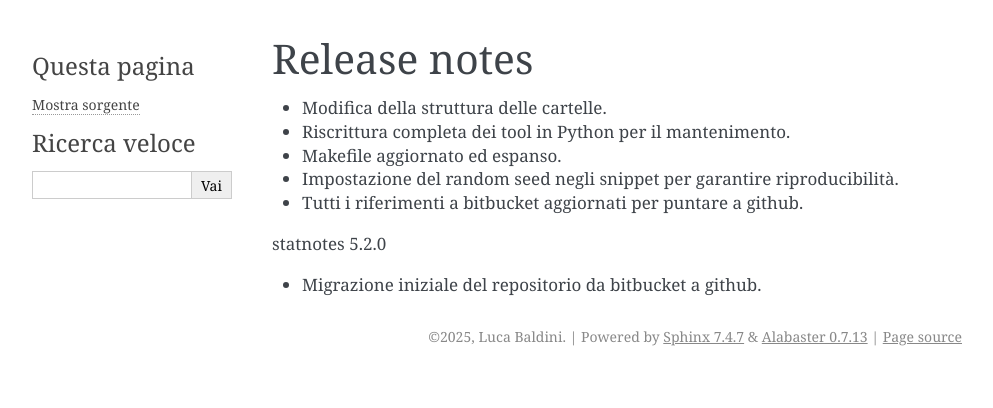
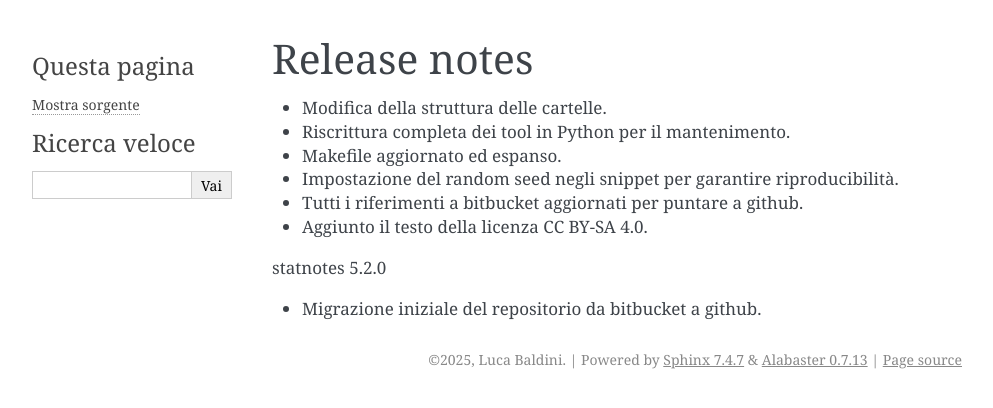
Before and after one commit to unipi-physics-labs/lab1-notes, a Sphinx documentation site: the page built from docs/release_notes.rst, in a window 1280 px wide. Shown: the top 408 px of the page, without its empty margins (148-1141 px from the left). Built offline with Sphinx 7.4.7, drawn with Linux system fonts in a browser that asks for light colours.

Commit message:
Updated.

```diff
--- a/docs/release_notes.rst
+++ b/docs/release_notes.rst
@@ -8,6 +8,7 @@ Release notes
 * Makefile aggiornato ed espanso.
 * Impostazione del random seed negli snippet per garantire riproducibilità.
 * Tutti i riferimenti a bitbucket aggiornati per puntare a github.
+* Aggiunto il testo della licenza CC BY-SA 4.0.
 
 
 statnotes 5.2.0
```
